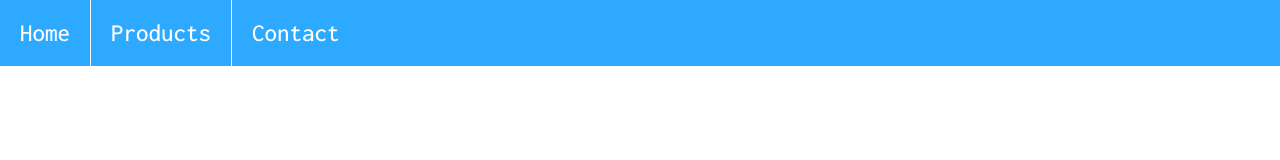
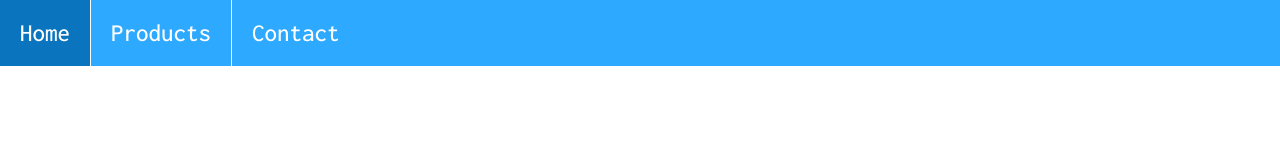
Before and after one commit to Pei-Hsiau/SchoolProject-Web130-AssignmentPractice, a plain HTML site: page assignment03/index.html in a window 1280 px wide. Drawn offline with Linux system fonts and the light colour scheme.

Commit message:
Add files via upload

```diff
--- a/assignment03/css/styles.css
+++ b/assignment03/css/styles.css
@@ -78,7 +78,7 @@ nav li a {
   color: white;
   padding: 20px;
 }
-nav li a:active {
+nav li a:hover {
   background-color: #0a75be;
 }
 
```
